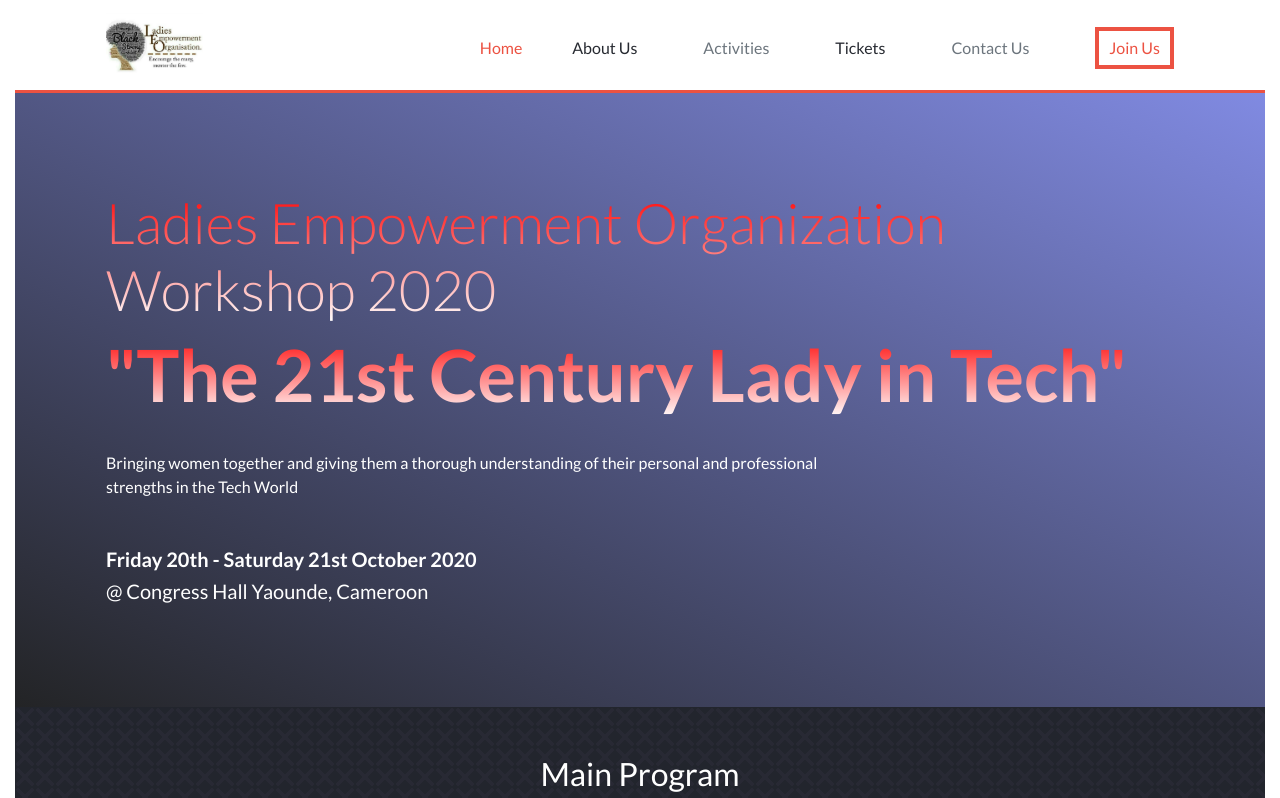
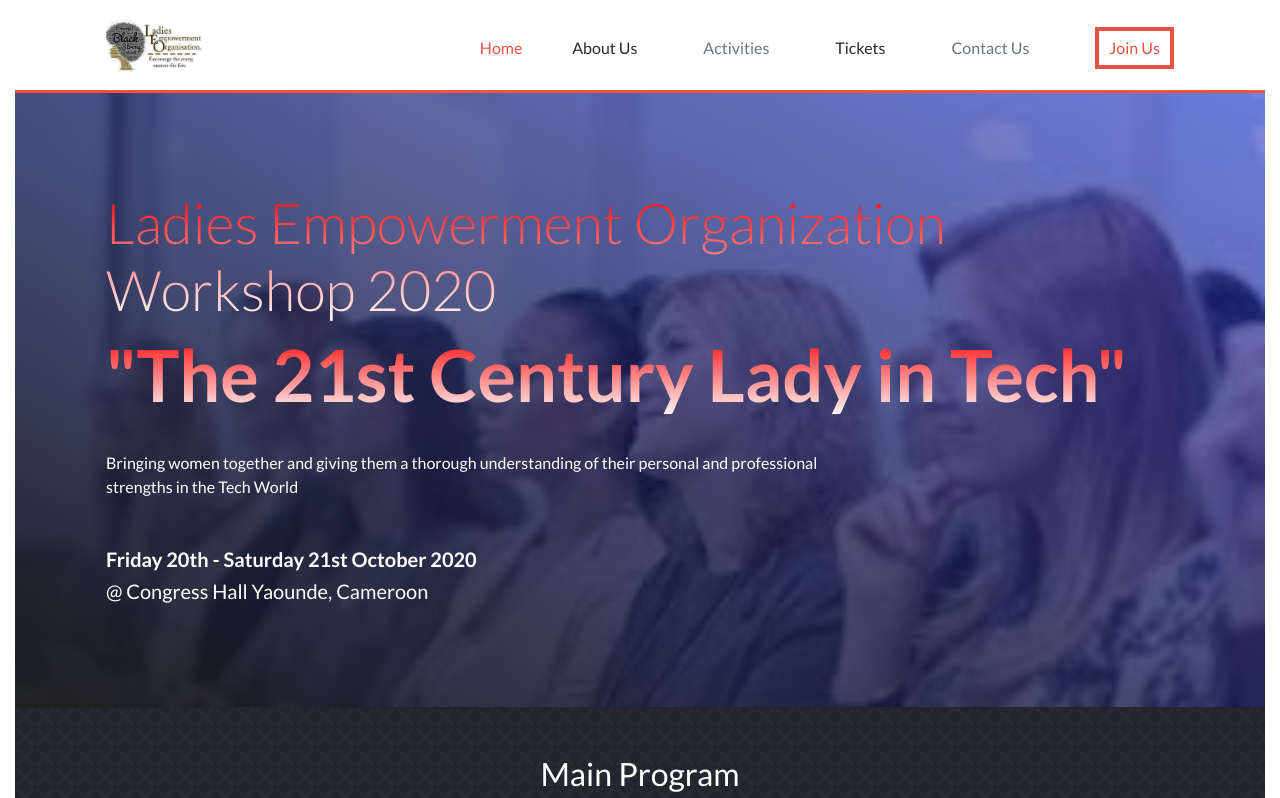
Before and after one commit to Georjane/LEO-Workshop-Website, a website: page index.html in a window 1280 px wide. Shown: the top 798 px of the page. Drawn offline with nearby package versions, Linux system fonts and the light colour scheme; the site is published under a folder, as on GitHub Pages, so addresses that start at the root find nothing.

Commit message:
Added Screenshot of the homepage

```diff
--- a/index.html
+++ b/index.html
@@ -5,7 +5,7 @@
     <meta name="viewport" content="width=device-width, initial-scale=1.0">
     <link href="https://fonts.googleapis.com/css2?family=Lato:ital,wght@0,100;0,300;0,400;0,700;0,900;1,100;1,400;1,700;1,900&display=swap" rel="stylesheet">
     <link rel="stylesheet" href="https://stackpath.bootstrapcdn.com/bootstrap/4.5.0/css/bootstrap.min.css" integrity="sha384-9aIt2nRpC12Uk9gS9baDl411NQApFmC26EwAOH8WgZl5MYYxFfc+NcPb1dKGj7Sk" crossorigin="anonymous">
-    <link rel="icon" href="images/logo1.jpg">
+    <link rel="icon" href="images/logo.jpg">
     <link rel="stylesheet" href="https://use.fontawesome.com/releases/v5.7.0/css/all.css" integrity="sha384-lZN37f5QGtY3VHgisS14W3ExzMWZxybE1SJSEsQp9S+oqd12jhcu+A56Ebc1zFSJ" crossorigin="anonymous">
     <link rel="stylesheet" href="styles/main.css">
     <script src="https://ajax.googleapis.com/ajax/libs/jquery/3.5.1/jquery.min.js"></script>
--- a/sass/_header.scss
+++ b/sass/_header.scss
@@ -1,7 +1,7 @@
 header {
     background-image:
       linear-gradient(to top right, rgba(24, 25, 27, 0.952), rgba(21, 39, 201, 0.541)),
-      url('/images/download.jpg');
+      url('../images/download.jpg');
     background-repeat: no-repeat;
     background-size: cover;
     display: flex;
```
Also changed, not shown: about.html (+1 -1 lines), tickets.html (+1 -1 lines), images/screenshot.png, styles/main.css.
